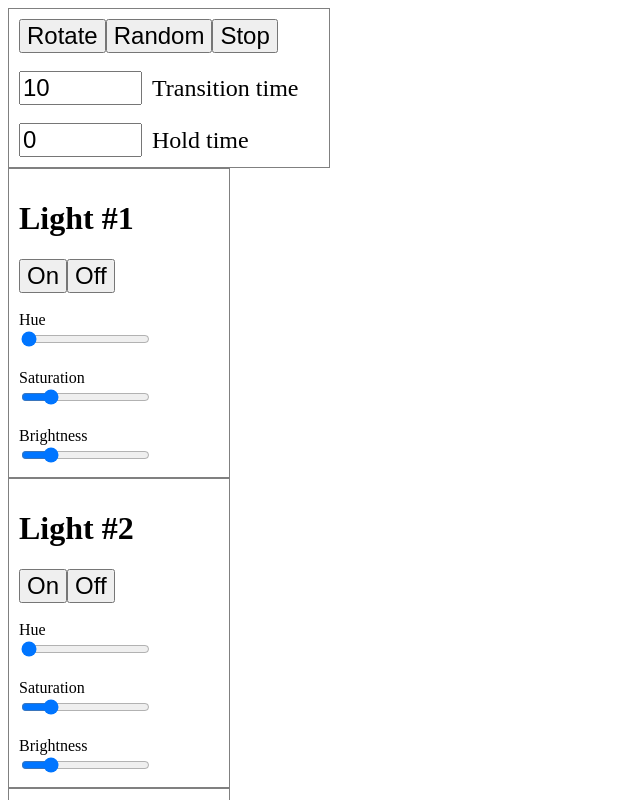
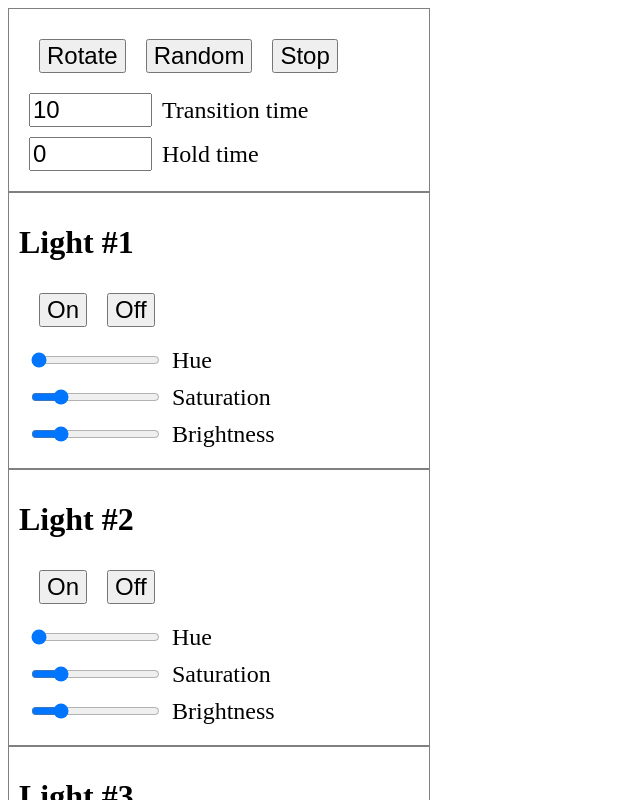
Before and after one commit to jrdngr/hoo, a Vue app in the folder hoo_server/hoo-frontend/: page / in a window 1280 px wide. Shown: the top 800 px of the page, without its empty margins (0-640 px from the left). Built offline with nearby package versions, Linux system fonts and the light colour scheme.

Commit message:
Cleanup and input throttling

```diff
--- a/hoo_server/hoo-frontend/src/App.vue
+++ b/hoo_server/hoo-frontend/src/App.vue
@@ -16,6 +16,8 @@
 import LightControls from "./components/LightControls.vue";
 import AnimationControls from "./components/AnimationControls.vue";
 
+export const INPUT_THROTTLING_DELAY = 100;
+
 export default {
   name: "app",
   components: {
@@ -26,4 +28,21 @@ export default {
 </script>
 
 <style>
+button {
+  font-size: 1.5em;
+  margin: 10px;
+}
+
+input {
+  font-size: 1.5em;
+}
+
+label {
+  font-size: 1.5em;
+  margin-left: 10px;
+}
+
+.control {
+  margin: 10px;
+}
 </style>
--- a/hoo_server/hoo-frontend/src/components/AnimationControls.vue
+++ b/hoo_server/hoo-frontend/src/components/AnimationControls.vue
@@ -1,16 +1,18 @@
 <template>
   <div id="animation">
-    <button v-on:click="rotate">Rotate</button>
-    <button v-on:click="random">Random</button>
-    <button v-on:click="stop">Stop</button>
-    <br>
-    <br>
-    <input id="trans-time" type="number" min="0" max="65535" v-model="transitionTime">
-    <label for="trans-time">Transition time</label>
-    <br>
-    <br>
-    <input id="hold-time" type="number" min="0" max="65535" v-model="holdTime">
-    <label for="hold-time">Hold time</label>
+    <div class="control">
+      <button @click="rotate">Rotate</button>
+      <button @click="random">Random</button>
+      <button @click="stop">Stop</button>
+    </div>
+    <div class="control">
+      <input id="trans-time" type="number" min="0" max="65535" v-model="transitionTime">
+      <label for="trans-time">Transition time</label>
+    </div>
+    <div class="control">
+      <input id="hold-time" type="number" min="0" max="65535" v-model="holdTime">
+      <label for="hold-time">Hold time</label>
+    </div>
   </div>
 </template>
 
@@ -47,19 +49,6 @@ export default {
   display: inline-block;
   border: 1px solid gray;
   padding: 10px;
-  width: 300px;
-}
-
-button {
-  font-size: 1.5em;
-}
-
-input {
-  font-size: 1.5em;
-}
-
-label {
-  font-size: 1.5em;
-  margin-left: 10px;
+  width: 400px;
 }
 </style>
--- a/hoo_server/hoo-frontend/src/components/LightControls.vue
+++ b/hoo_server/hoo-frontend/src/components/LightControls.vue
@@ -1,27 +1,29 @@
 <template>
   <div id="light">
     <h1>Light #{{lightNumber}}</h1>
-    <button v-on:click="on">On</button>
-    <button v-on:click="off">Off</button>
-    <br>
-    <br>
-    <label for="hue">Hue</label>
-    <br>
-    <input id="hue" type="range" min="0" max="65535" v-on:change="hue">
-    <br>
-    <br>
-    <label for="sat">Saturation</label>
-    <br>
-    <input id="sat" type="range" min="0" max="255" v-on:change="sat">
-    <br>
-    <br>
-    <label for="bri">Brightness</label>
-    <br>
-    <input id="bri" type="range" min="0" max="255" v-on:change="bri">
+    <div class="control">
+      <button @click="on">On</button>
+      <button @click="off">Off</button>
+    </div>
+    <div class="control">
+      <input id="hue" type="range" min="0" max="65535" @input="hue">
+      <label for="hue">Hue</label>
+    </div>
+    <div class="control">
+      <input id="sat" type="range" min="0" max="255" @input="sat">
+      <label for="sat">Saturation</label>
+    </div>
+    <div class="control">
+      <input id="bri" type="range" min="0" max="255" @input="bri">
+      <label for="bri">Brightness</label>
+    </div>
   </div>
 </template>
 
 <script>
+import _ from "lodash";
+import { INPUT_THROTTLING_DELAY } from "../App.vue";
+
 const baseUrl = `http://${process.env.VUE_APP_IP}`;
 
 export default {
@@ -38,24 +40,24 @@ export default {
       const url = `${baseUrl}/off/${this.lightNumber}`;
       fetch(url);
     },
-    bri: function(event) {
+    bri: _.throttle(function(event) {
       const url = `${baseUrl}/state/${this.lightNumber}?bri=${
         event.srcElement.value
       }`;
       fetch(url);
-    },
-    sat: function(event) {
+    }, INPUT_THROTTLING_DELAY),
+    sat: _.throttle(function(event) {
       const url = `${baseUrl}/state/${this.lightNumber}?sat=${
         event.srcElement.value
       }`;
       fetch(url);
-    },
-    hue: function(event) {
+    }, INPUT_THROTTLING_DELAY),
+    hue: _.throttle(function(event) {
       const url = `${baseUrl}/state/${this.lightNumber}?hue=${
         event.srcElement.value
       }`;
       fetch(url);
-    }
+    }, INPUT_THROTTLING_DELAY)
   }
 };
 </script>
@@ -65,10 +67,6 @@ export default {
   display: inline-block;
   border: 1px solid gray;
   padding: 10px;
-  width: 200px;
-}
-
-button {
-  font-size: 1.5em;
+  width: 400px;
 }
 </style>
```
Also changed, not shown: hoo_server/hoo-frontend/package.json (+11 -1 lines), hoo_server/hoo-frontend/src/main.js (+4 -4 lines), 1 other file (tests, documents, lock files or other folders).
